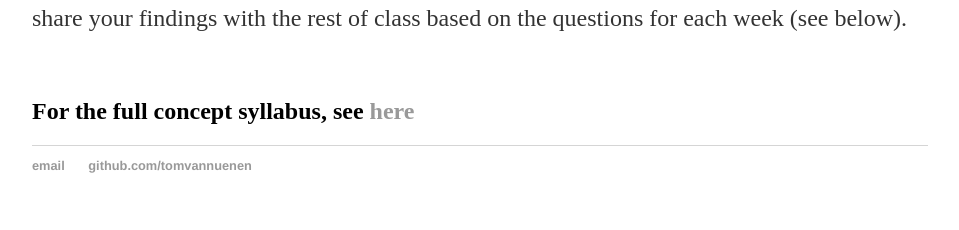
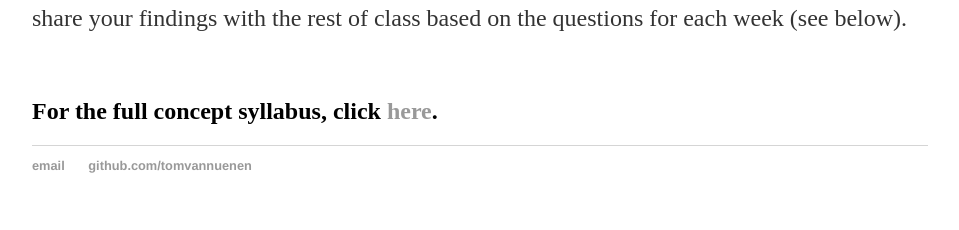
Before and after one commit to accountable-AI/accountable-ai.github.io, a Jekyll site: the page built from index.html, in a window 1280 px wide. Shown: the part 1938-2168 px from the top of the page, without its empty margins (160-1119 px from the left). Built offline with Jekyll 4.4.1, drawn with Linux system fonts in a browser that asks for light colours.

Commit message:
Update index.html

```diff
--- a/index.html
+++ b/index.html
@@ -29,4 +29,4 @@ title: Accountable AI
 </div>
 
 <br>
-<h2>For the full concept syllabus, see <a href="https://github.com/accountable-AI/accountable-ai.github.io/blob/main/accountable_ai_syllabus.pdf">here</a></h2>
+<h2>For the full concept syllabus, click <a href="https://github.com/accountable-AI/accountable-ai.github.io/blob/main/accountable_ai_syllabus.pdf">here</a>.</h2>
```
